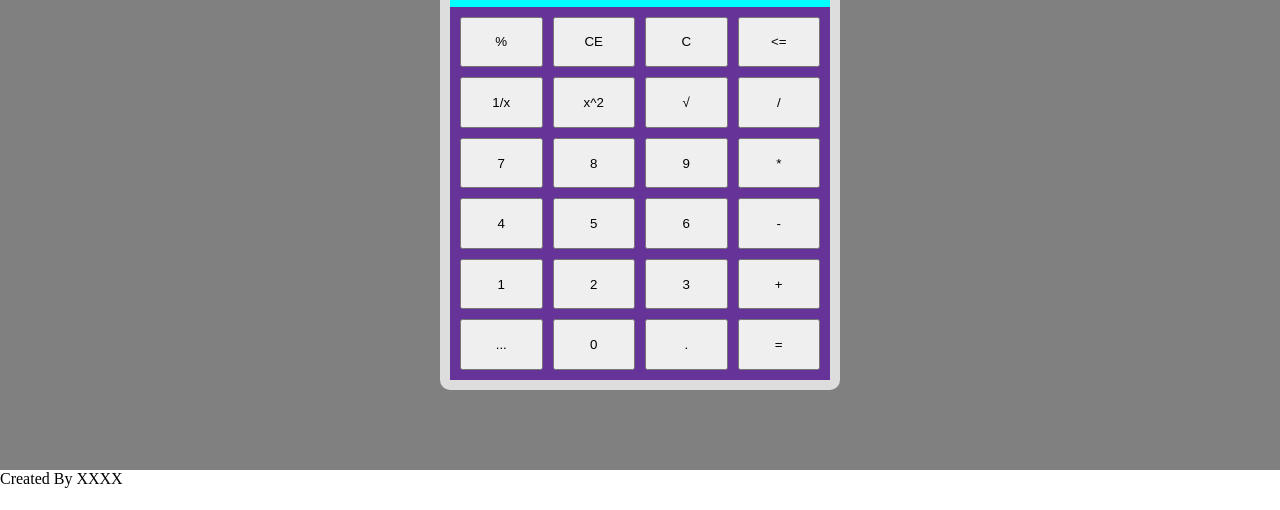
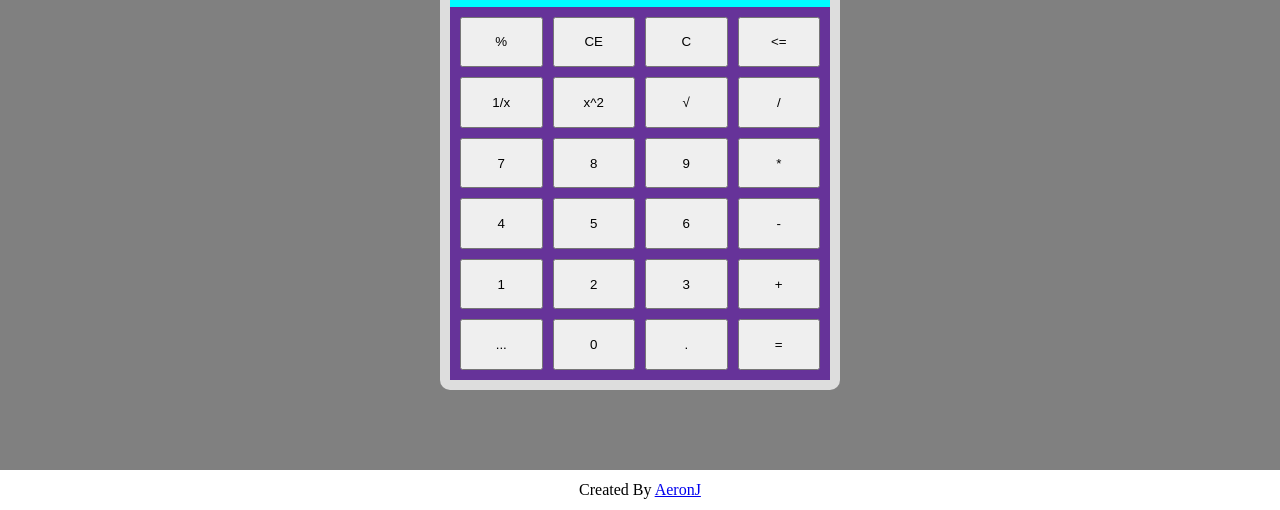
Before and after one commit to aeronjay/odin-calculator, a plain HTML site: page index.html in a window 1280 px wide. Shown: the part 290-800 px from the top of the page. Drawn offline with Linux system fonts and the light colour scheme.

Commit message:
fix footer

```diff
--- a/index.html
+++ b/index.html
@@ -49,7 +49,7 @@
             </div>
         </div>
     </div>
-    <div class="footer">Created By XXXX</div>
+    <div class="footer">Created By <a target="_blank" href="https://github.com/aeronjay/odin-calculator">AeronJ</a></div>
     <script src="./script.js"></script>
 </body>
 </html>
--- a/styles.css
+++ b/styles.css
@@ -35,6 +35,8 @@
 .footer{
     height: 5%;
     width: 100%;
+    text-align: center;
+    align-content: center;
 }
 .upper{
     background-color: aqua;
```
